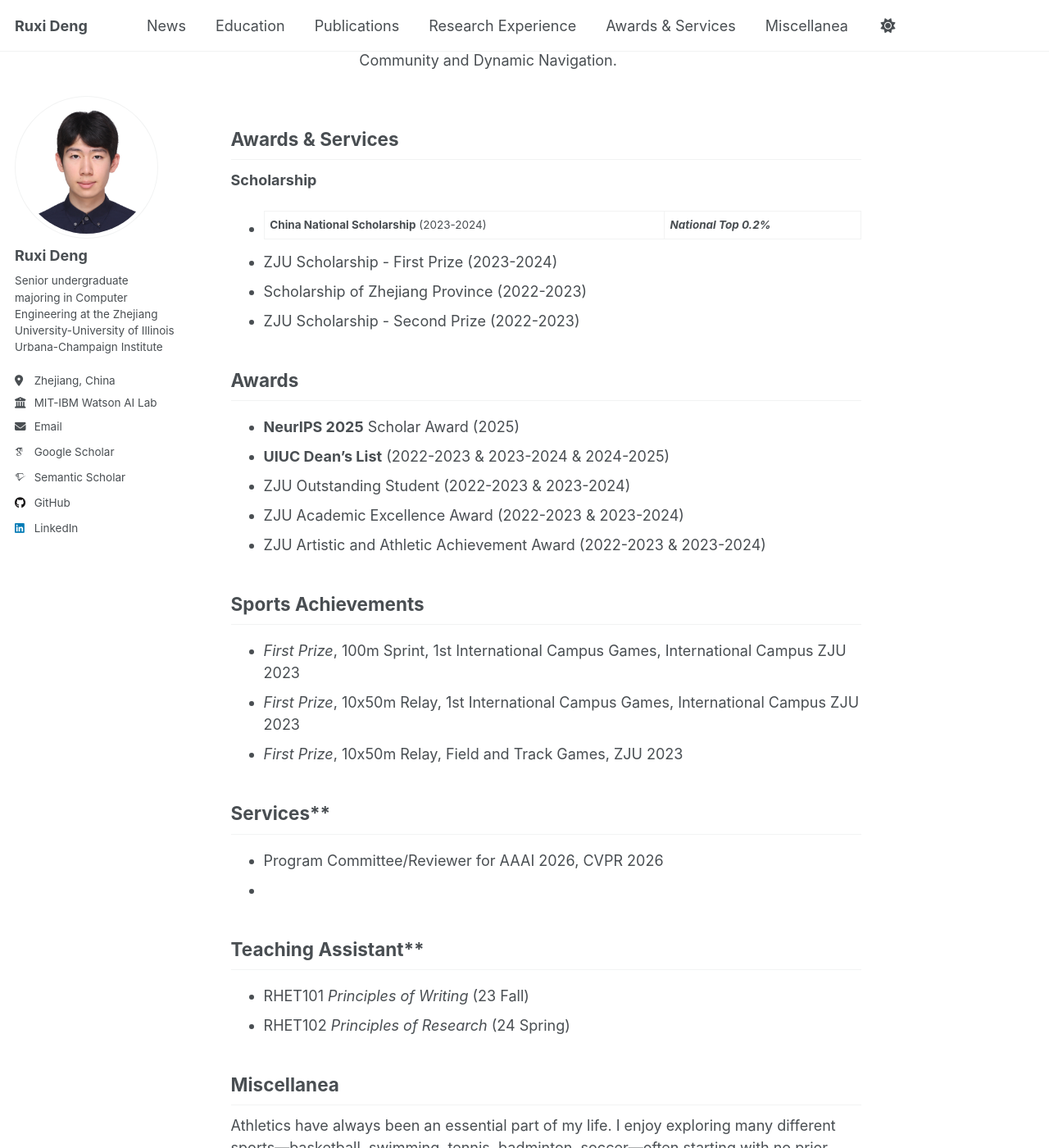
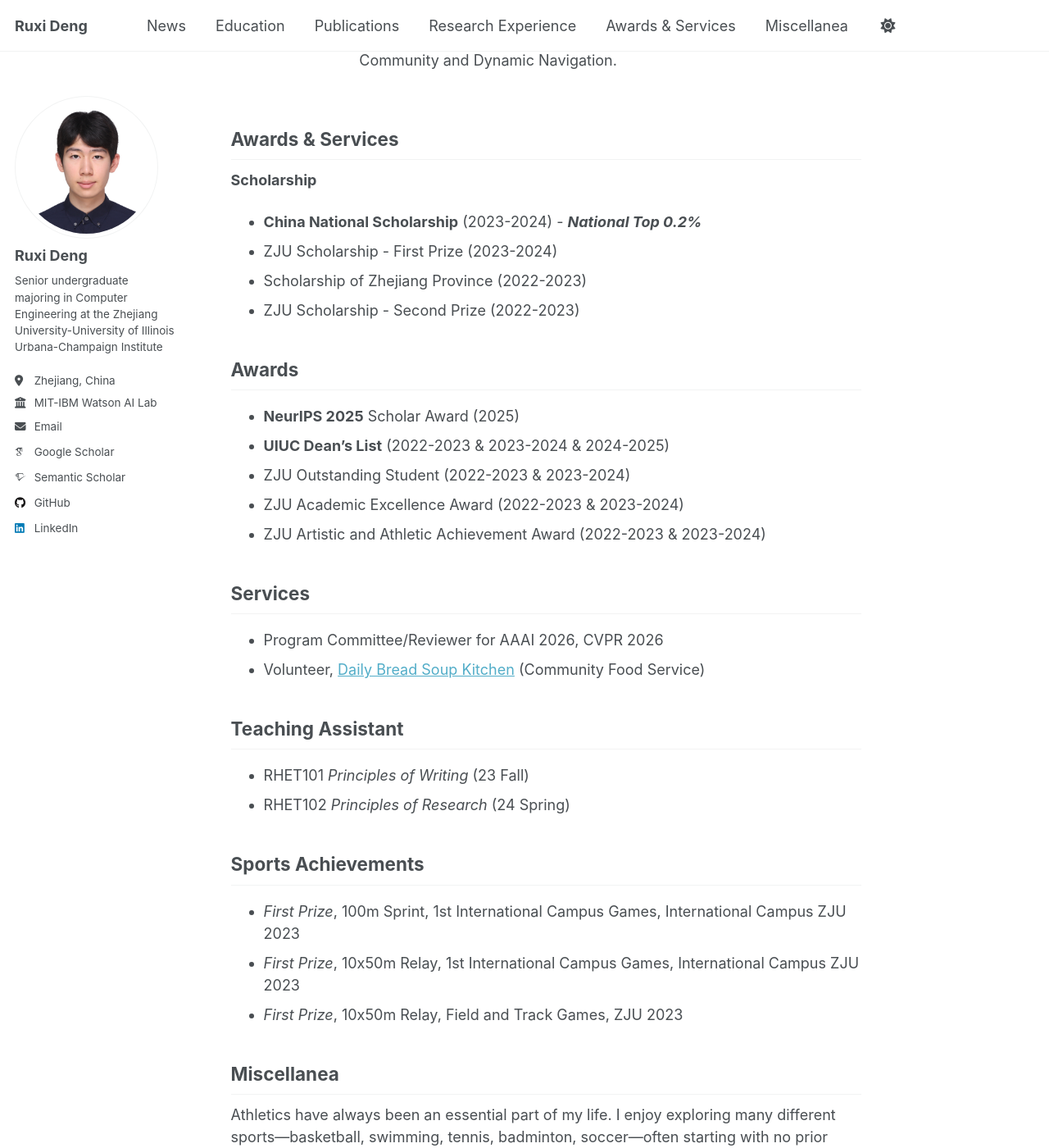
Before and after one commit to ruxideng/ruxideng.github.io, a Jekyll site: the page built from _pages/about.md, in a window 1280 px wide and 1400 px high, scrolled down 2739 px. Shown: the whole window at 82% size. Built offline with Jekyll 4.4.1, drawn with Linux system fonts in a browser that asks for light colours; some web fonts are replaced; a script that is not in the unit is left out.

Commit message:
Update about.md

```diff
--- a/_pages/about.md
+++ b/_pages/about.md
@@ -101,7 +101,7 @@ I worked as a research intern and focused on Embodied AI in Virtual Community an
 <h2 id="awards">Awards & Services</h2>
 
 **Scholarship**
-- **China National Scholarship** (2023-2024) | ***National Top 0.2%***
+- **China National Scholarship** (2023-2024) - ***National Top 0.2%***
 - ZJU Scholarship - First Prize (2023-2024)
 - Scholarship of Zhejiang Province (2022-2023)
 - ZJU Scholarship - Second Prize (2022-2023)
@@ -113,18 +113,18 @@ I worked as a research intern and focused on Embodied AI in Virtual Community an
 - ZJU Academic Excellence Award (2022-2023 & 2023-2024)
 - ZJU Artistic and Athletic Achievement Award (2022-2023 & 2023-2024)
 
+## Services<br>
+- Program Committee/Reviewer for AAAI 2026, CVPR 2026
+- Volunteer, <a href="https://dailybreadsoupkitchen.com/">Daily Bread Soup Kitchen</a> (Community Food Service)
+
+## Teaching Assistant<br>
+- RHET101 *Principles of Writing* (23 Fall)
+- RHET102 *Principles of Research* (24 Spring)
+
 ## Sports Achievements<br>
 - *First Prize*, 100m Sprint, 1st International Campus Games, International Campus ZJU 2023
 - *First Prize*, 10x50m Relay, 1st International Campus Games, International Campus ZJU 2023
 - *First Prize*, 10x50m Relay, Field and Track Games, ZJU 2023
-
-## Services**<br>
-- Program Committee/Reviewer for AAAI 2026, CVPR 2026
--
-
-## Teaching Assistant**<br>
-- RHET101 *Principles of Writing* (23 Fall)
-- RHET102 *Principles of Research* (24 Spring)
 
 <h2 id="miscellanea">Miscellanea</h2>
 
```
